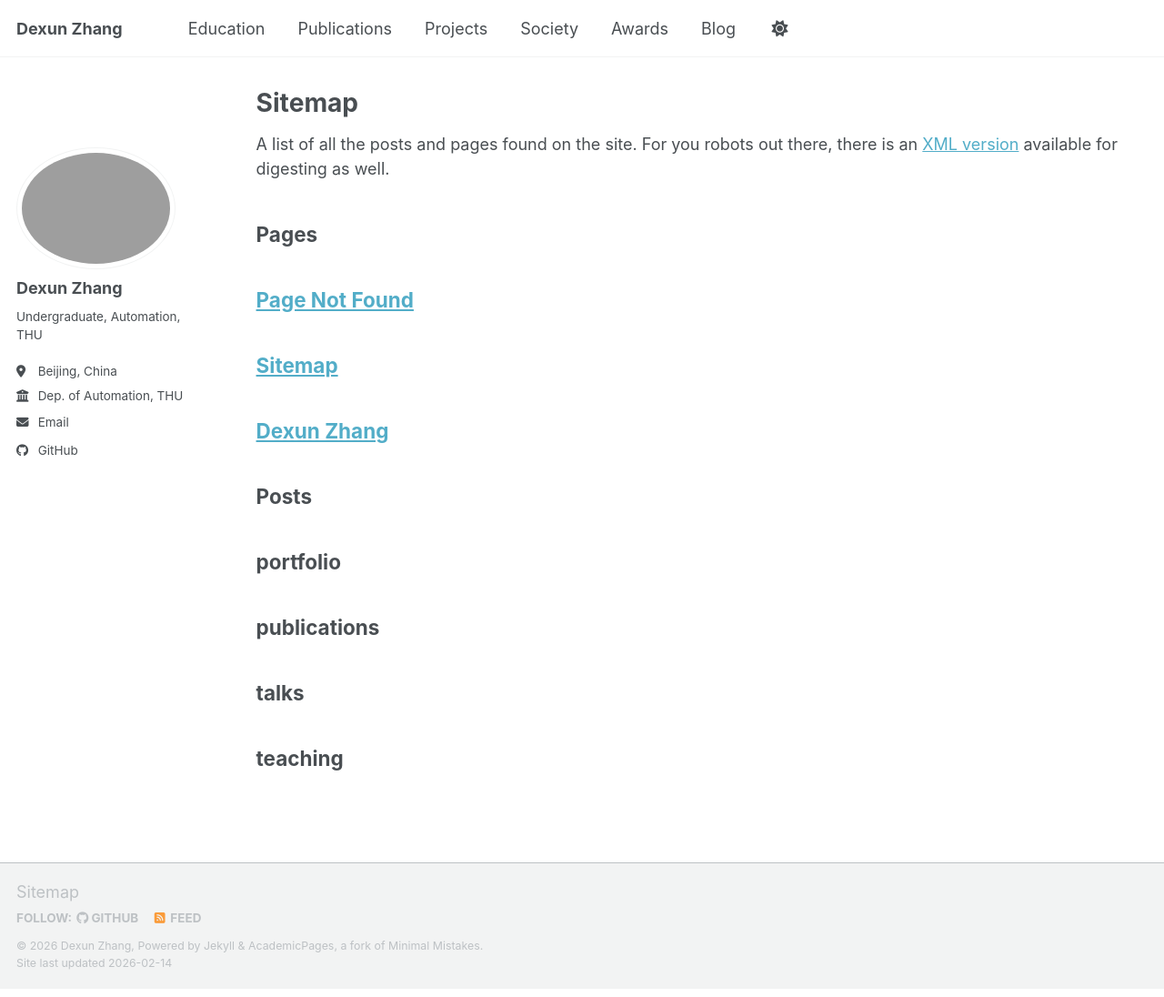
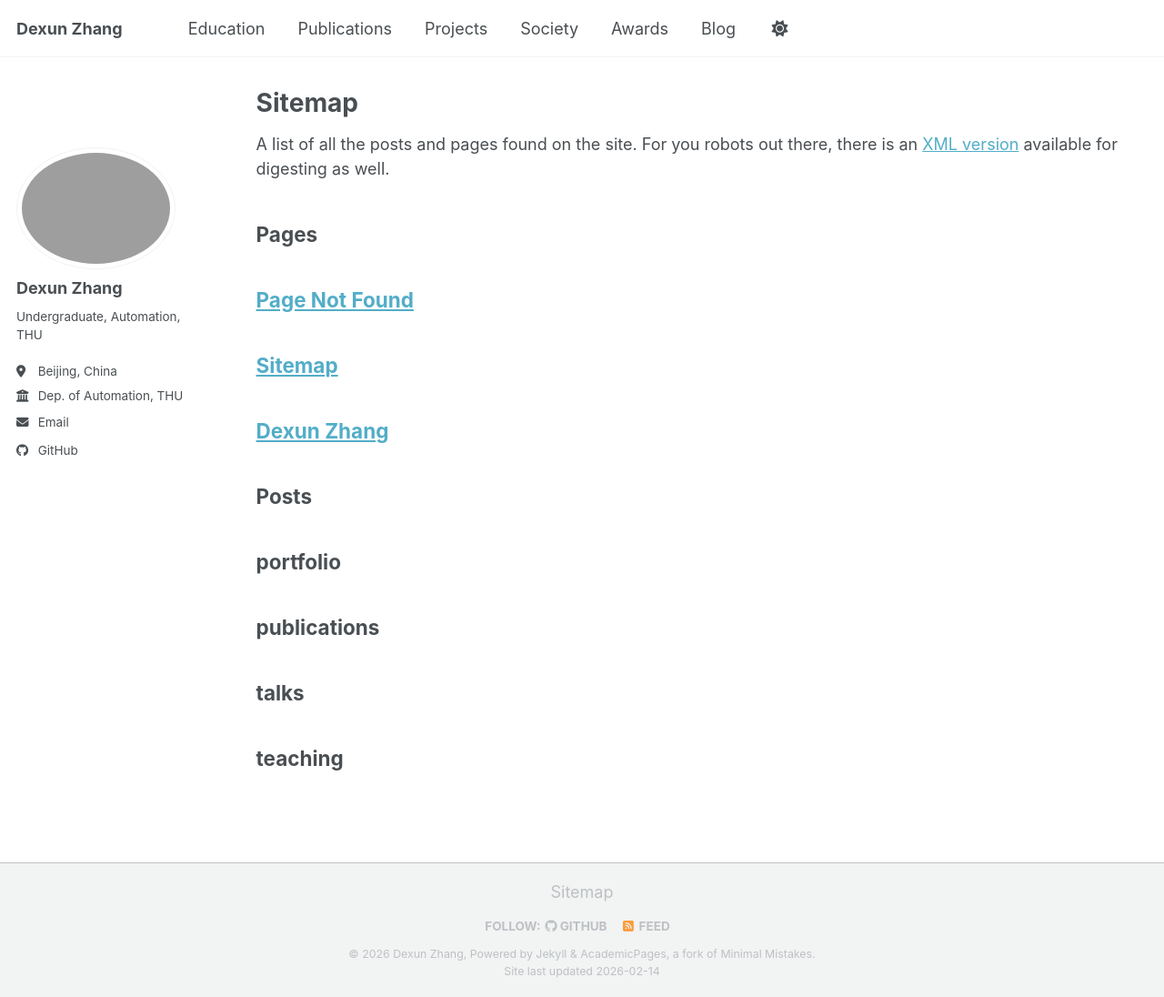
Before and after one commit to PsephurusGladius/academicpages, a Jekyll site: the page built from _pages/sitemap.md, in a window 1280 px wide and 1096 px high. Shown: the whole window at 91% size. Built offline with Jekyll 4.4.1, drawn with Linux system fonts in a browser that asks for light colours; a script bundle is joined from its source files by our own code; library files that are not in the unit come from our copies.

Commit message:
Center footer content and refine profile wording

```diff
--- a/_includes/footer/custom.html
+++ b/_includes/footer/custom.html
@@ -1,6 +1,8 @@
 <!-- start custom footer snippets -->
 
-<a href="/sitemap/">Sitemap</a>
+<div class="footer__custom-links">
+  <a href="/sitemap/">Sitemap</a>
+</div>
 
 <!-- Support for MatJax -->
 <script defer src="https://cdnjs.cloudflare.com/polyfill/v3/polyfill.min.js?features=es6"></script>
--- a/_sass/layout/_footer.scss
+++ b/_sass/layout/_footer.scss
@@ -57,9 +57,12 @@
 .page__footer-copyright {
   font-family: $global-font-family;
   font-size: $type-size-7;
+  text-align: center;
 }
 
 .page__footer-follow {
+  text-align: center;
+
   ul {
     margin: 0;
     padding: 0;
@@ -91,3 +94,8 @@
     }
   }
 }
+
+.footer__custom-links {
+  text-align: center;
+  margin-bottom: 0.5rem;
+}
```
Also changed, not shown: _pages/about.md (+2 -3 lines).
